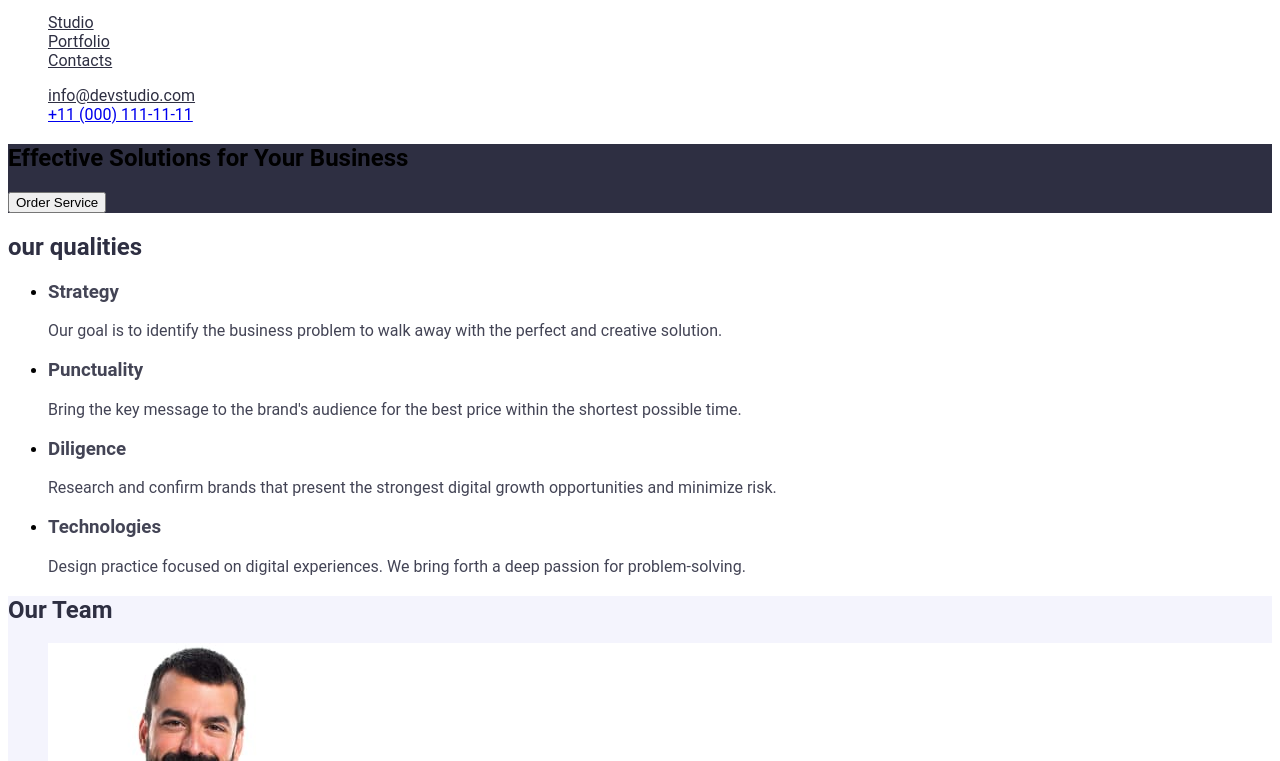
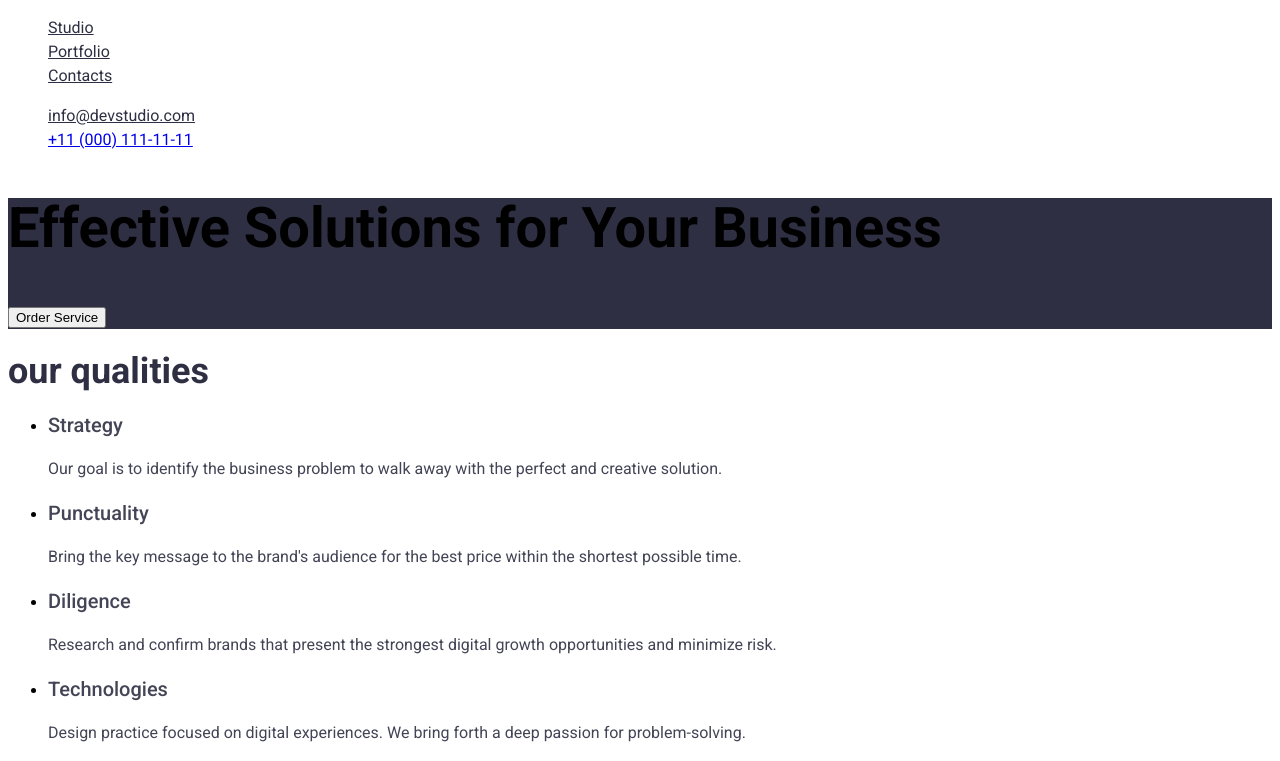
Before and after one commit to JimmyTulipTudeesky/goit-markup-hw-2, a plain HTML site: page index.html in a window 1280 px wide. Shown: the part 39-800 px from the top of the page. Drawn offline with Linux system fonts and the light colour scheme.

Commit message:
Добавил шрифты

```diff
--- a/css/styles.css
+++ b/css/styles.css
@@ -35,6 +35,10 @@
 /* уникальный контент */
 body {
     font-family: "Roboto", "Raleway";
+    font-weight: 400;
+    font-size: 16px;
+    line-height: 24px;
+    letter-spacing: 2%;
 }
 
 .hero {
@@ -103,3 +107,22 @@ footer {
 .contacts {
     background-color: var(--title-text-color);
 }
+
+.hero-tittle {
+    font-weight: 700;
+    font-size: 56px;
+    letter-spacing: 2%;
+    line-height: 60px;
+}
+
+.section1-title {
+    font-weight: 700;
+    font-size: 36px;
+    letter-spacing: 2%;
+}
+
+.qualities-title {
+    font-weight: 500;
+    font-size: 20px;
+    letter-spacing: 2%;
+}
--- a/index.html
+++ b/index.html
@@ -4,6 +4,7 @@
         <meta charset="UTF-8">
         <meta name="viewport" content="width=device-width, initial-scale=1.0">
         <title>домашнє завдання #2.</title>
+        <link href="https://fonts.googleapis.com/css2?family=Roboto+Condensed:ital,wght@0,100..900;1,100..900&family=Roboto:wght@400;500;700&display=swap" rel="stylesheet">
         <link rel="stylesheet" href="./css/styles.css">
     </head>
 
```
